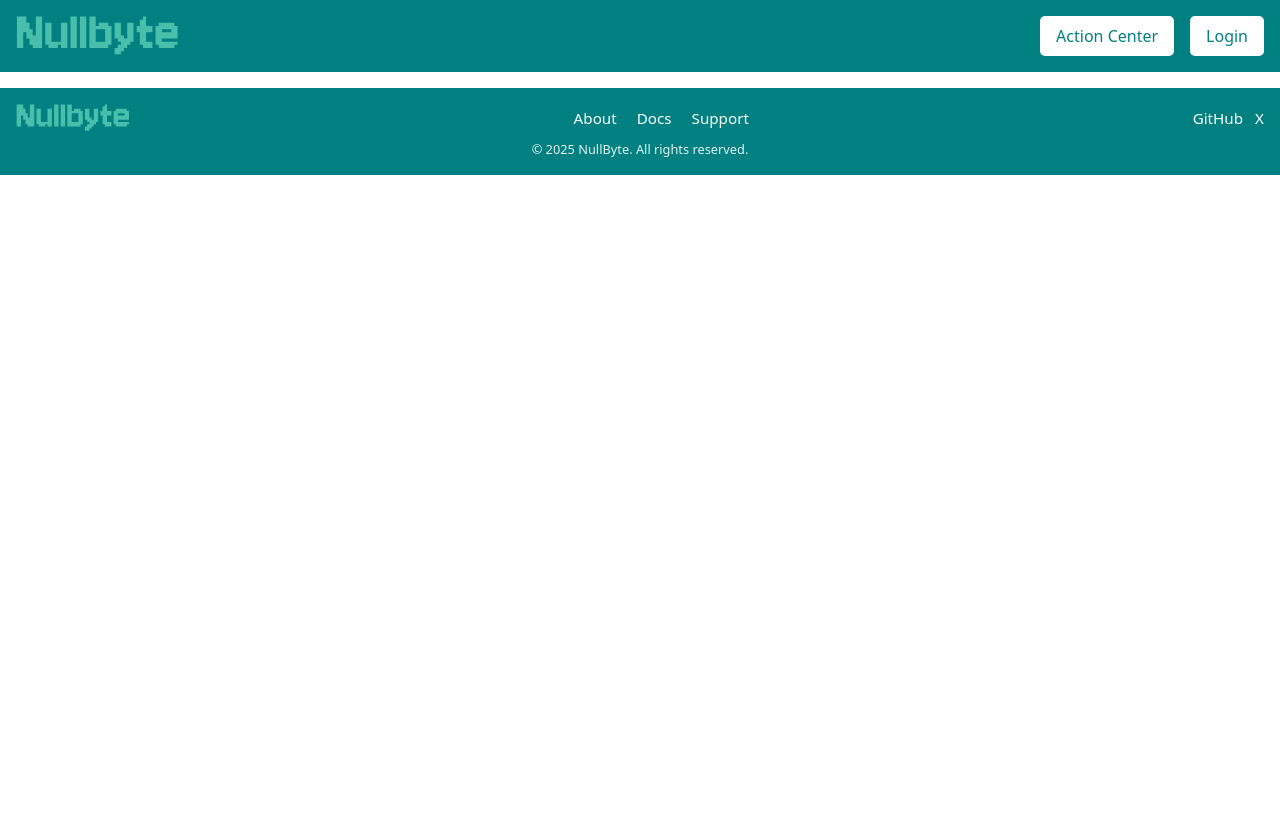
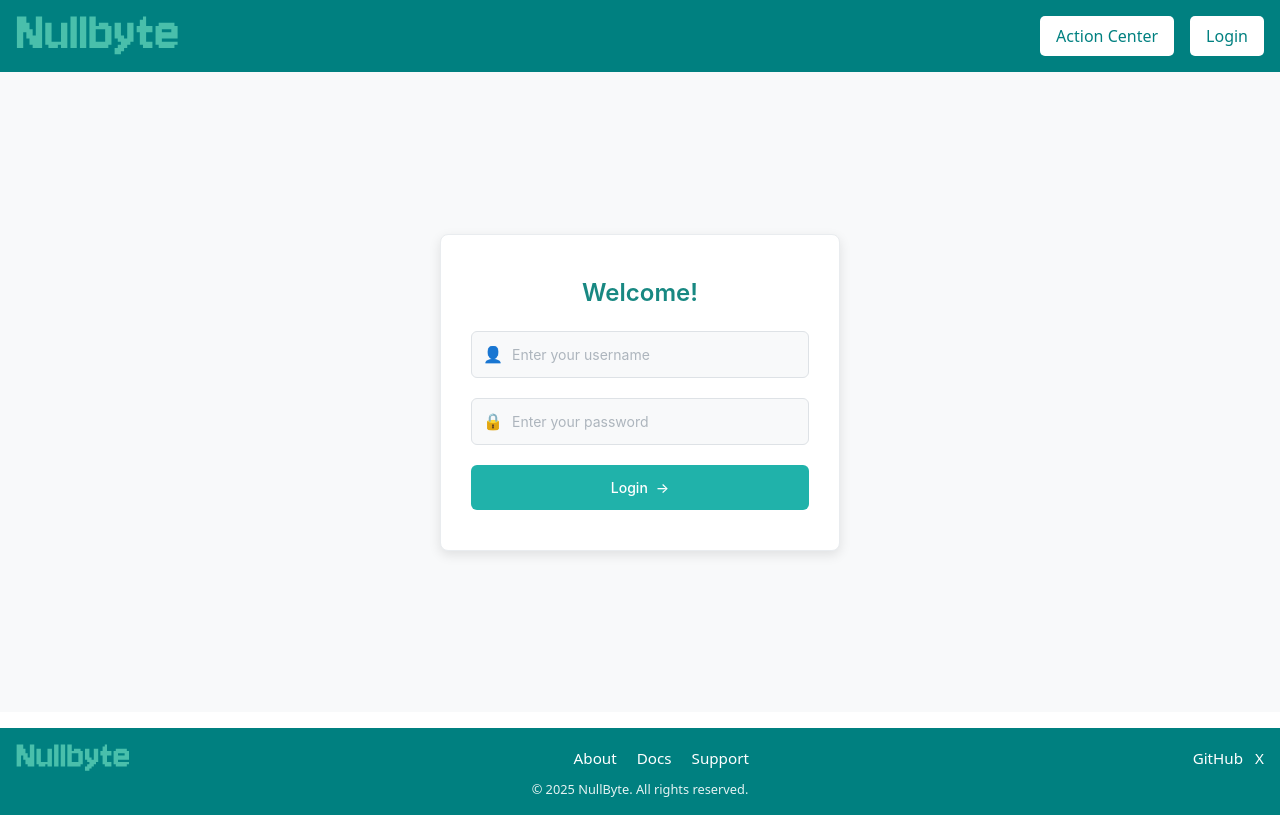
Before and after one commit to jesvijonathan/GCP-Hackathon, a Vue app in the folder app/frontend/: page / in a window 1280 px wide. Built offline with nearby package versions, Linux system fonts and the light colour scheme; the HTML template or start-up script is replaced by a standard one.

Commit message:
router added

```diff
--- a/app/frontend/src/router/index.js
+++ b/app/frontend/src/router/index.js
@@ -12,8 +12,13 @@ const router = createRouter({
   history: createWebHistory(import.meta.env.BASE_URL),
   routes: [
     {
+      path: '/',
+      name: 'home',
+      component: HomeView,
+    },
+    {
       path: '/login',
-      name: 'home',
+      name: 'login',
       component: HomeView,
     },
     {
```
